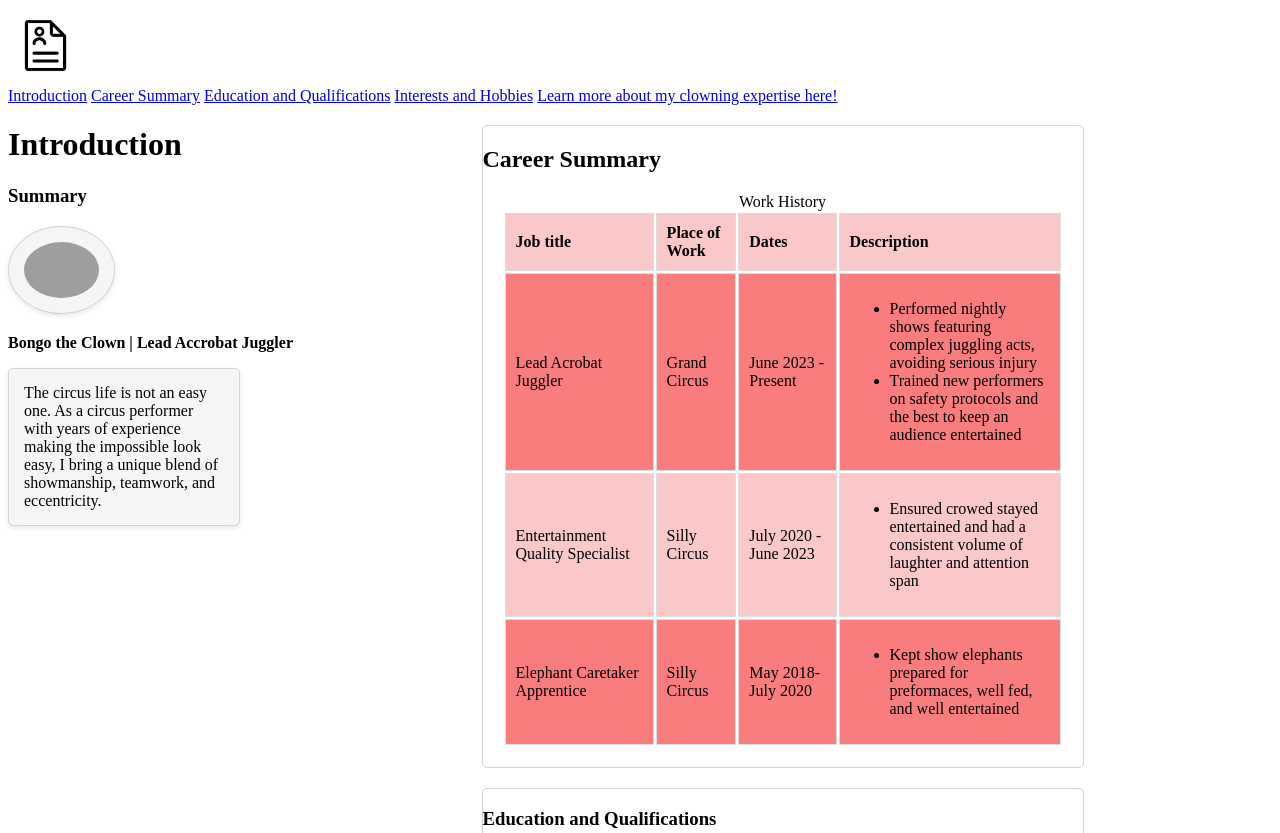
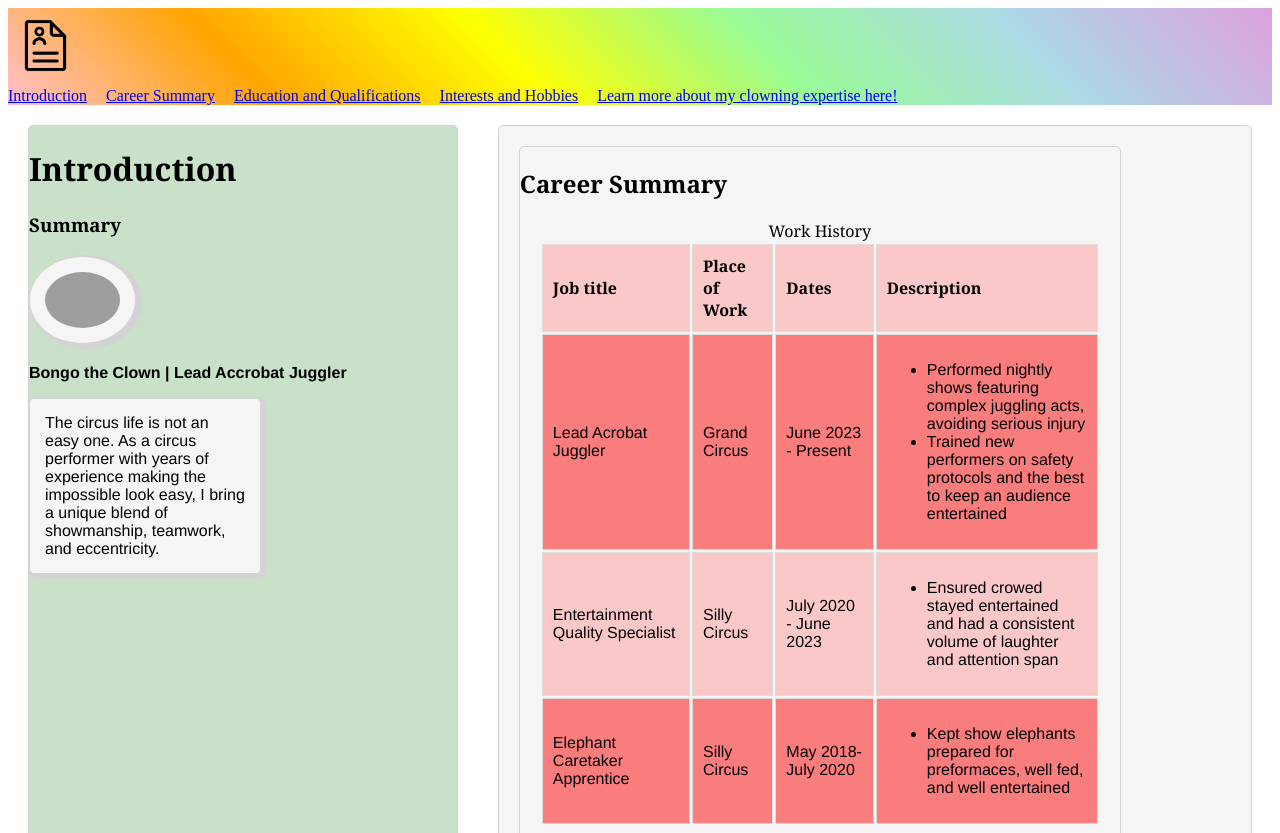
Before and after one commit to maurasweeney1/CPSC332HW3, a plain HTML site: page index.html in a window 1280 px wide. Shown: the top 833 px of the page. Drawn offline with Linux system fonts and the light colour scheme; grey boxes are pictures that could not be loaded.

Commit message:
added styling and extra credit

```diff
--- a/index.html
+++ b/index.html
@@ -1,7 +1,8 @@
 <!-- Name: Maura Sweeney
 Class: CPSC 332
 Assignment: HW3
-Last Modified: 10/02/24 -->
+Last Modified: 10/02/24
+I've attempted both extra credits -->
 
 <!DOCTYPE html>
 <html lang="en">
@@ -14,7 +15,8 @@ Last Modified: 10/02/24 -->
 </head>
 <body>
     <div class="container">
-        <div id="links-nav">
+        <section id="links-nav">
+            <div>
                 <img src="logo.png" alt="Logo">
                     <nav>
                         <a href="#introduction">Introduction</a>
@@ -24,6 +26,7 @@ Last Modified: 10/02/24 -->
                         <a href="#qualifications">Learn more about my clowning expertise here!</a>
                     </nav>
             </div>
+        </section>
         <div id="introduction">
             <h1>Introduction</h1>
             <h3>Summary</h3>
--- a/style.css
+++ b/style.css
@@ -1,9 +1,25 @@
+/* Name: Maura Sweeney
+Class: CPSC 332
+Assignment: HW3
+Last Modified: 10/02/24
+I've attempted both extra credits */
+
+/* EXTRA CREDIT custom font */
+    /*font families chosen based on https://sketchdeck.com/blog/combining-fonts/
+    and https://www.w3schools.com/css/css_font.asp#:~:text=In%20CSS%20there%20are%20five,(no%20small%20strokes%20attached). */
+h1,h2, h3, h4, th, caption{
+    font-family: Georgia;
+}
+p, td{
+    font-family: Helvetica;
+}
 img{
     max-width: 100%;
     height: auto;
     width: 75px;
 }
 #introduction>img{
+    /* EXTRA CREDIT special effect */
     border-radius: 50%;
 }
 .container{
@@ -11,20 +27,37 @@ img{
     grid-template-columns: auto auto;
 }
 #links-nav{
-    grid-column: 1 / 3
+    grid-column: 1 / 3;
+    /* EXTRA CREDIT special effect */
+    background: linear-gradient(45deg, pink, orange, yellow, palegreen, lightblue, plum);
 }
+
+#links-nav nav a{
+    margin-right: 15px;
+}
+
 #introduction{
-    grid-row: 2
+    margin: 20px;
+    grid-row: 2;
+    /* EXTRA CREDIT special effect */
+    border-radius: 5px;
+    border: 1px solid lightgray;
+    background: rgb(200, 225, 200)
 }
 #main{
-    grid-row: 2
+    margin: 20px;
+    border-radius: 5px;
+    border: 1px solid lightgray;
+    grid-row: 2;
+    background: whitesmoke;
 }
 #profile-pic, #summary{
     background-color: whitesmoke;
     border: 1px solid lightgray;
     border-radius: 5px;
     padding: 15px;
-    box-shadow: 0 2px 5px rgba(0, 0, 0, 0.1);
+    /* EXTRA CREDIT special effect */
+    box-shadow: 3px 2px 1px 3px lightgray;
 }
 #summary{
     width: 200px;
@@ -137,4 +170,6 @@ img{
     width: 100px;
     margin-right: 10px;
     vertical-align: middle;
+    /* EXTRA CREDIT special effect */
+    box-shadow: 3px 2px 1px 3px rgb(125, 100, 125);
 }
```
Lines whose indentation alone changed are shown as unchanged.
